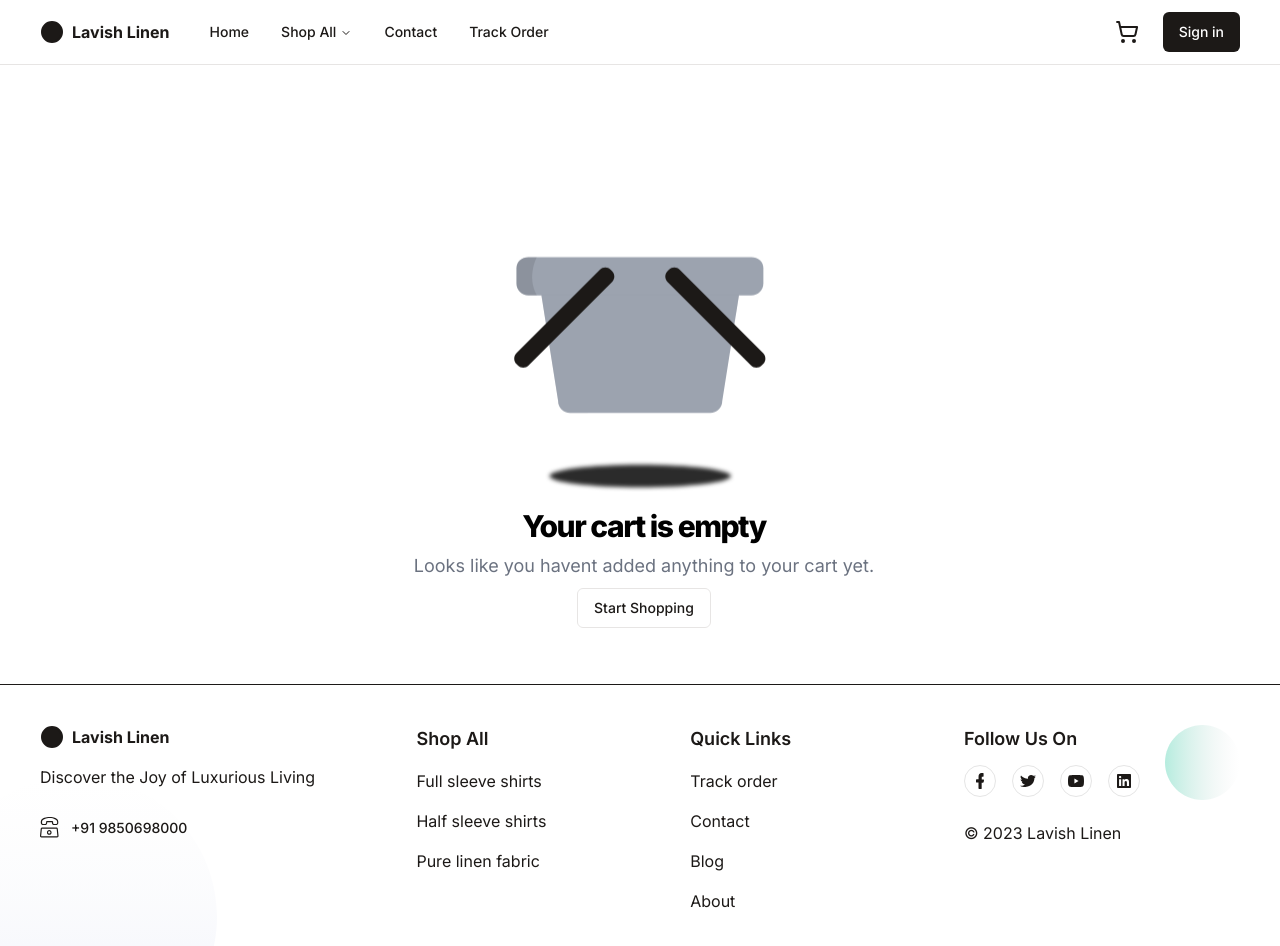
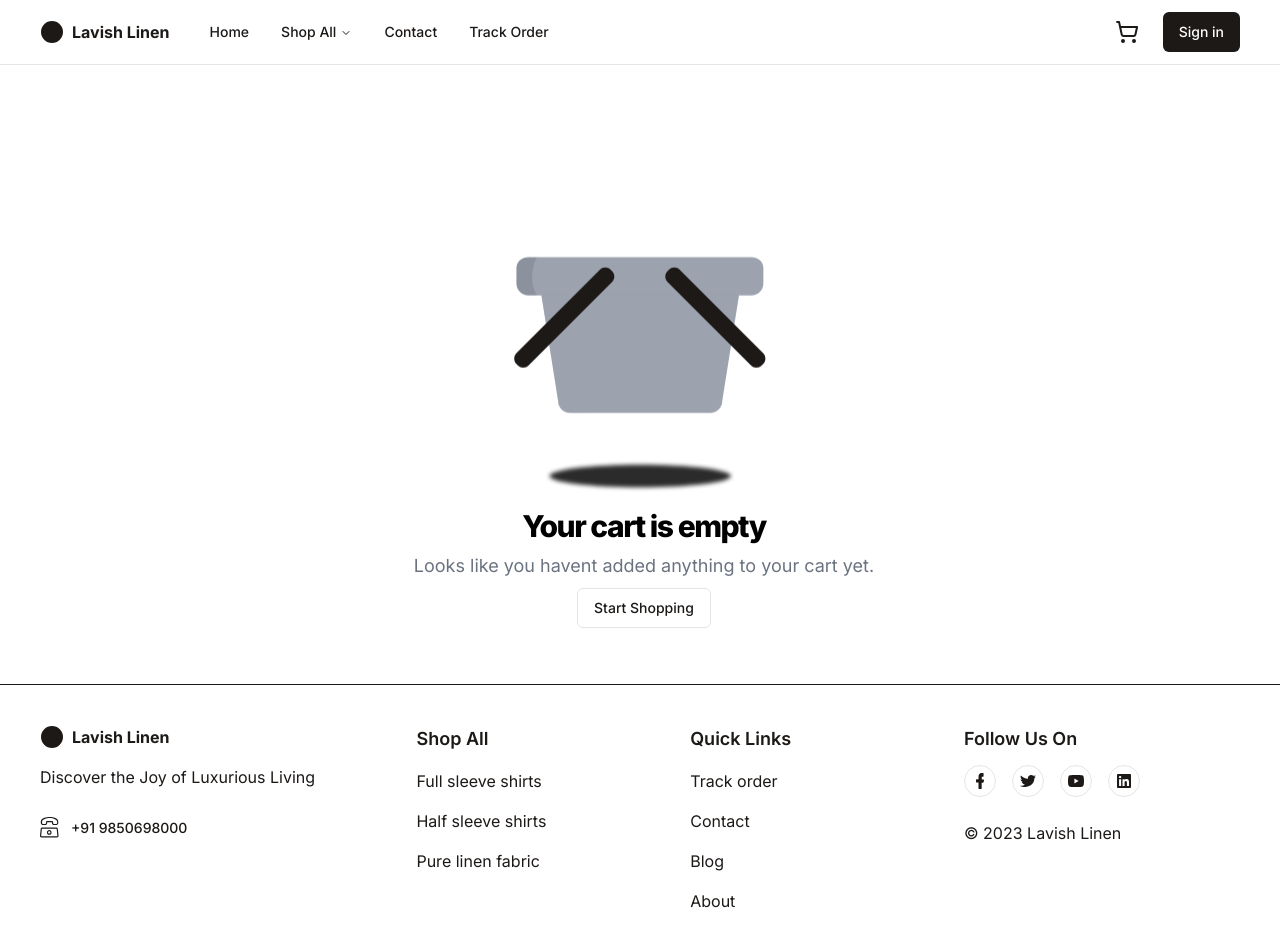
Before and after one commit to Darkrove/lavishlinen, a Next.js app: page /cart in a window 1280 px wide. Shown: the top 946 px of the page. Built offline with nearby package versions, Linux system fonts and the light colour scheme.

Commit message:
update: footer

```diff
--- a/src/components/footer.tsx
+++ b/src/components/footer.tsx
@@ -169,62 +169,6 @@ const Footer = () => {
           </div>
         </div>
       </div>
-      <div>
-        <span class="absolute left-0 bottom-0 z-[-1]">
-          <svg
-            width="217"
-            height="229"
-            viewBox="0 0 217 229"
-            fill="none"
-            xmlns="http://www.w3.org/2000/svg"
-          >
-            <path
-              d="M-64 140.5C-64 62.904 -1.096 1.90666e-05 76.5 1.22829e-05C154.096 5.49924e-06 217 62.904 217 140.5C217 218.096 154.096 281 76.5 281C-1.09598 281 -64 218.096 -64 140.5Z"
-              fill="url(#paint0_linear_1179_5)"
-            />
-            <defs>
-              <linearGradient
-                id="paint0_linear_1179_5"
-                x1="76.5"
-                y1="281"
-                x2="76.5"
-                y2="1.22829e-05"
-                gradientUnits="userSpaceOnUse"
-              >
-                <stop stop-color="#3056D3" stop-opacity="0.08" />
-                <stop offset="1" stop-color="#C4C4C4" stop-opacity="0" />
-              </linearGradient>
-            </defs>
-          </svg>
-        </span>
-        <span class="absolute top-10 right-10 z-[-1]">
-          <svg
-            width="75"
-            height="75"
-            viewBox="0 0 75 75"
-            fill="none"
-            xmlns="http://www.w3.org/2000/svg"
-          >
-            <path
-              d="M37.5 -1.63918e-06C58.2107 -2.54447e-06 75 16.7893 75 37.5C75 58.2107 58.2107 75 37.5 75C16.7893 75 -7.33885e-07 58.2107 -1.63918e-06 37.5C-2.54447e-06 16.7893 16.7893 -7.33885e-07 37.5 -1.63918e-06Z"
-              fill="url(#paint0_linear_1179_4)"
-            />
-            <defs>
-              <linearGradient
-                id="paint0_linear_1179_4"
-                x1="-1.63917e-06"
-                y1="37.5"
-                x2="75"
-                y2="37.5"
-                gradientUnits="userSpaceOnUse"
-              >
-                <stop stop-color="#13C296" stop-opacity="0.31" />
-                <stop offset="1" stop-color="#C4C4C4" stop-opacity="0" />
-              </linearGradient>
-            </defs>
-          </svg>
-        </span>
-      </div>
     </footer>
   );
 };
```
